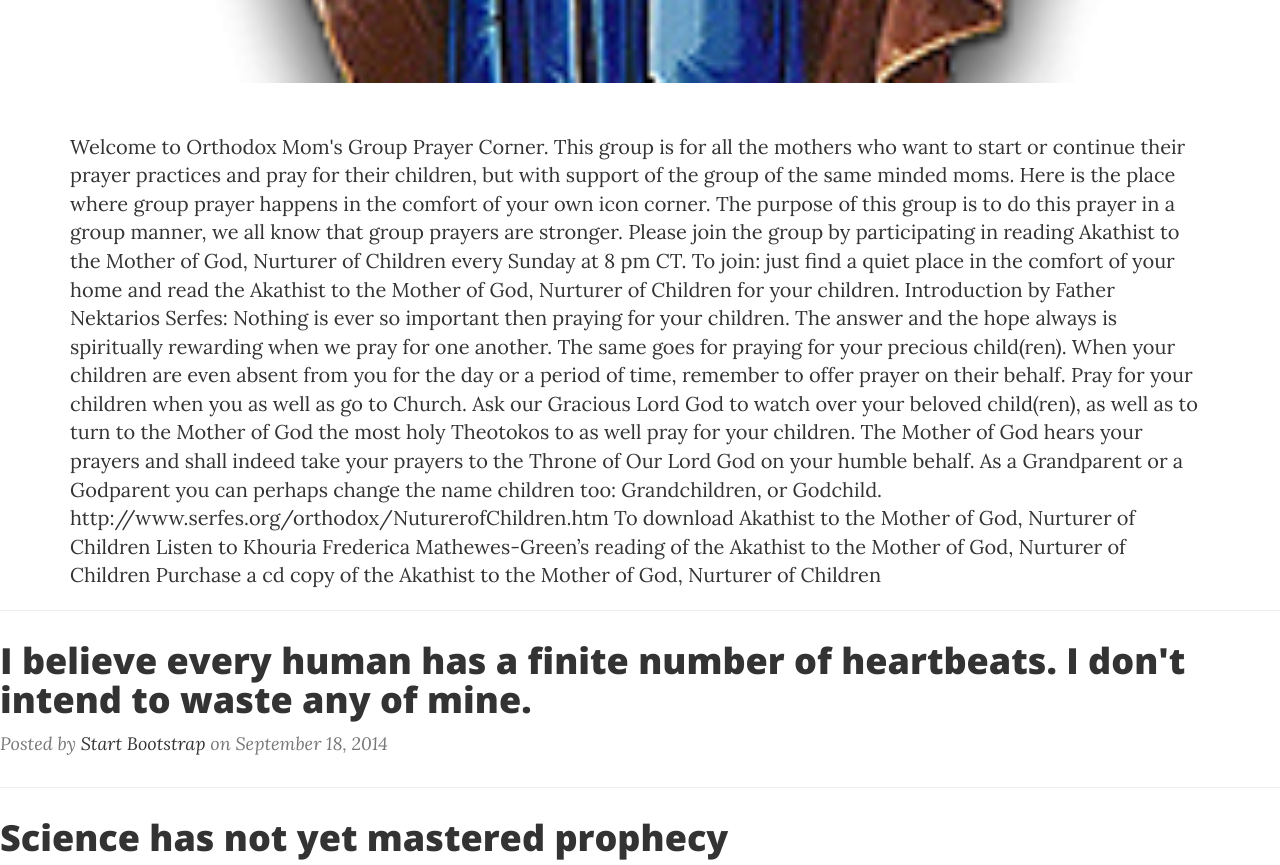
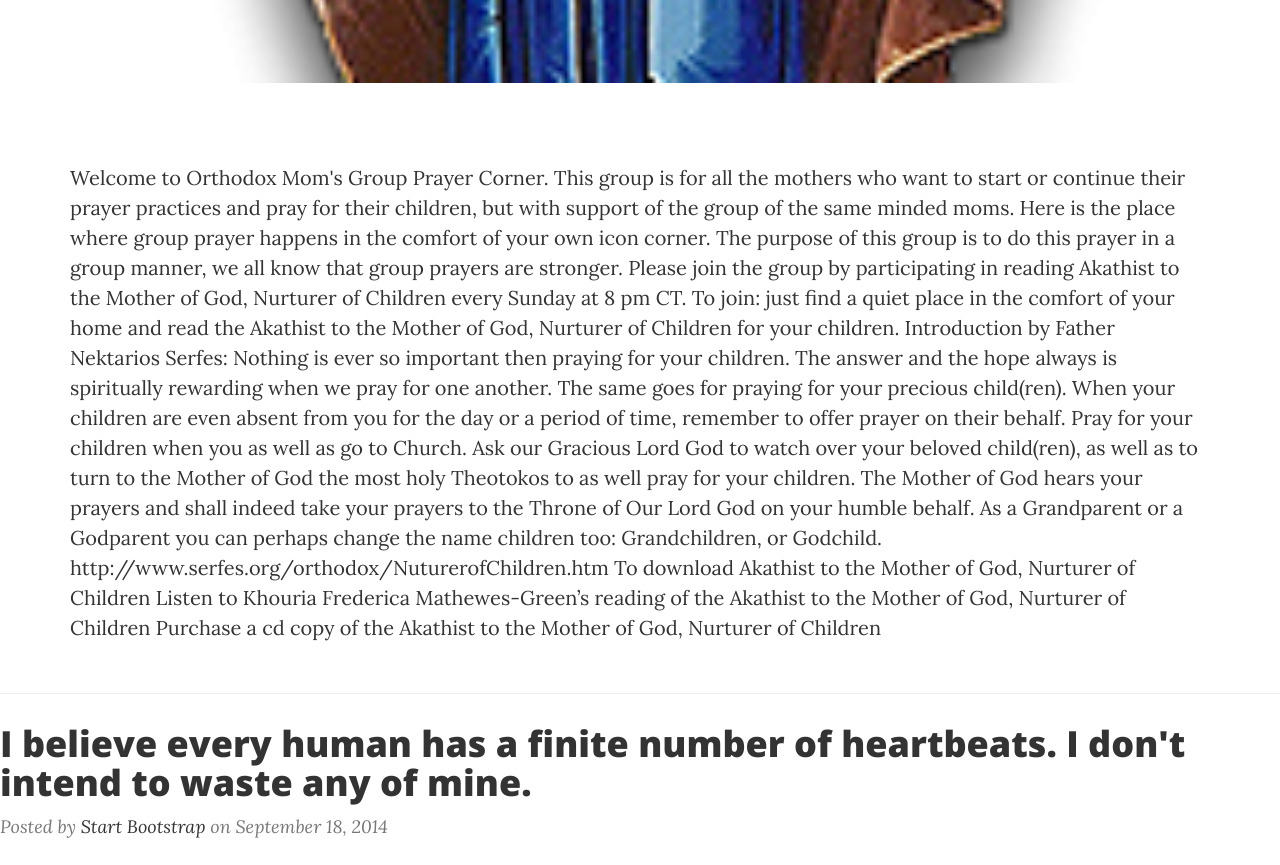
Before and after one commit to olenakey/akathist.github.io, a website: page index.html in a window 1280 px wide. Shown: the part 480-1345 px from the top of the page. Drawn offline with nearby package versions, Linux system fonts and the light colour scheme.

Commit message:
Update index.html

```diff
--- a/index.html
+++ b/index.html
@@ -85,7 +85,7 @@
 
     <!-- Main Content -->
     <div class="container">
-        Welcome to Orthodox Mom's Group Prayer Corner. This group is for all the mothers who want to start or continue their prayer practices and pray for their children, but with support of the group of the same minded moms. Here is the place where group prayer happens in the comfort of your own icon corner.
+        <p>Welcome to Orthodox Mom's Group Prayer Corner. This group is for all the mothers who want to start or continue their prayer practices and pray for their children, but with support of the group of the same minded moms. Here is the place where group prayer happens in the comfort of your own icon corner.
 
 The purpose of this group is to do this prayer in a group manner, we all know that group prayers are stronger.
 
@@ -101,7 +101,7 @@ To download Akathist to the Mother of God, Nurturer of Children
 
 Listen to Khouria Frederica Mathewes-Green’s reading of the Akathist to the Mother of God, Nurturer of Children
 
-Purchase a cd copy of the Akathist to the Mother of God, Nurturer of Children
+            Purchase a cd copy of the Akathist to the Mother of God, Nurturer of Children</p>
                 </div>
                 <hr>
                 <div class="post-preview">
```
